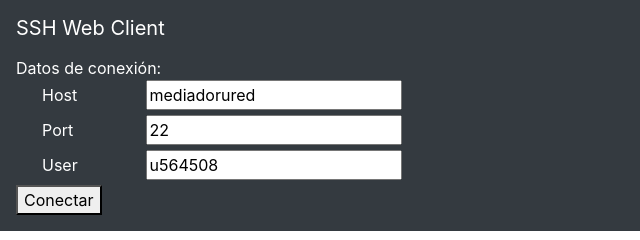
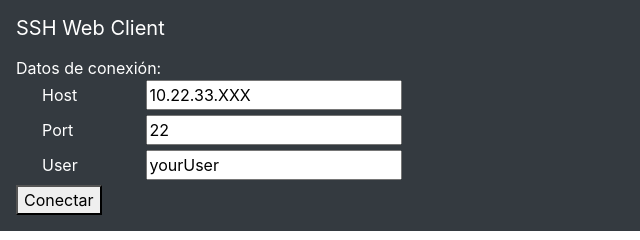
Before and after one commit to nelsoncabrera06/SSH-Web-Client, a website: page index.html in a window 1280 px wide. Both pictures are taken after a click on the button "Toggle navigation". Shown: the top 240 px of the page, 0-640 px from the left. Drawn offline with nearby package versions, Linux system fonts and the light colour scheme; no server answers; a web font is replaced by a local one.

Commit message:
Update index.html

```diff
--- a/index.html
+++ b/index.html
@@ -32,11 +32,11 @@
           <a class="nav-link" href="#">
             <div id="connectionData">Datos de conexión: <br>
               <label for="host">Host</label>
-              <input type="text" name="host" id="host" value="mediadorured"> <br>
+              <input type="text" name="host" id="host" value="10.22.33.XXX"> <br>
               <label for="port">Port</label>
               <input type="number" name="port" id="port" value='22'> <br>
               <label for="user">User</label>
-              <input type="text" name="user" id="user" value="u564508"> <br>
+              <input type="text" name="user" id="user" value="yourUser"> <br>
 
               <button type="button" id="conectar" onclick="conectar()">Conectar</button>
 
```
